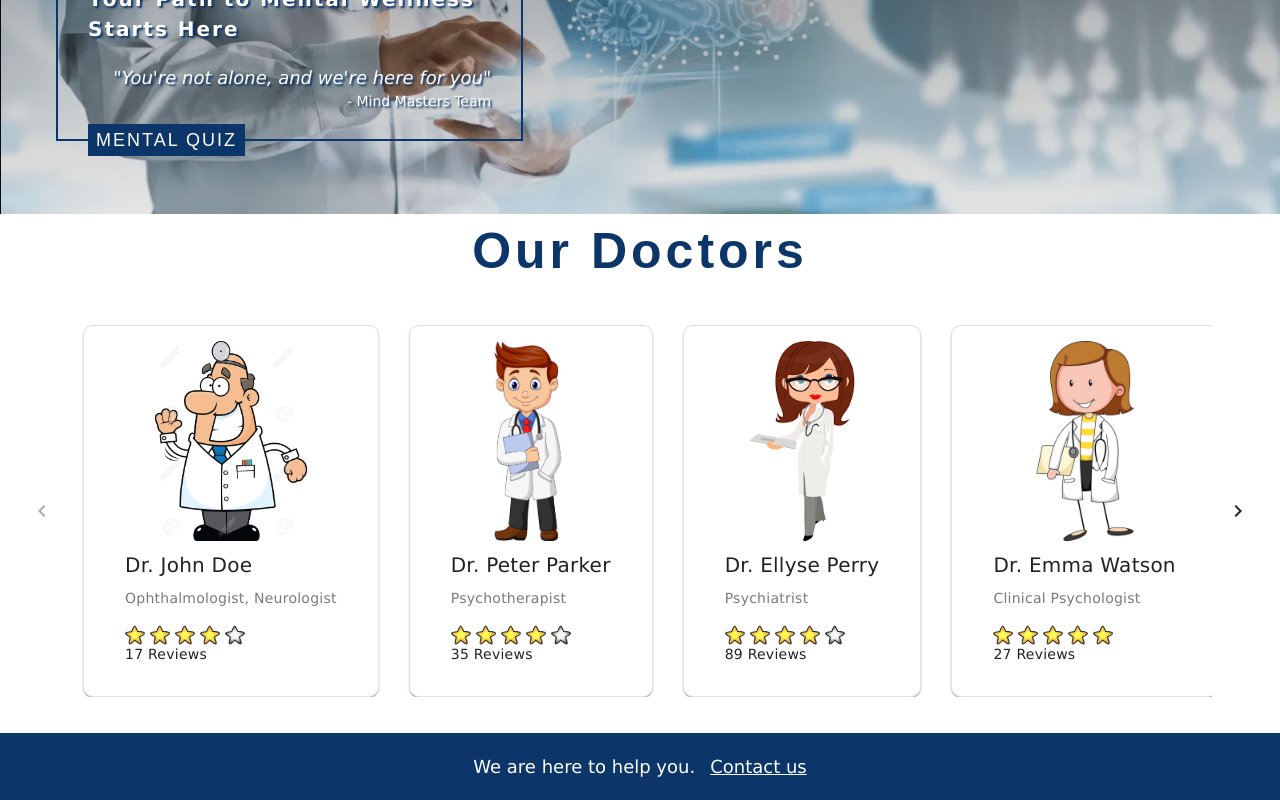
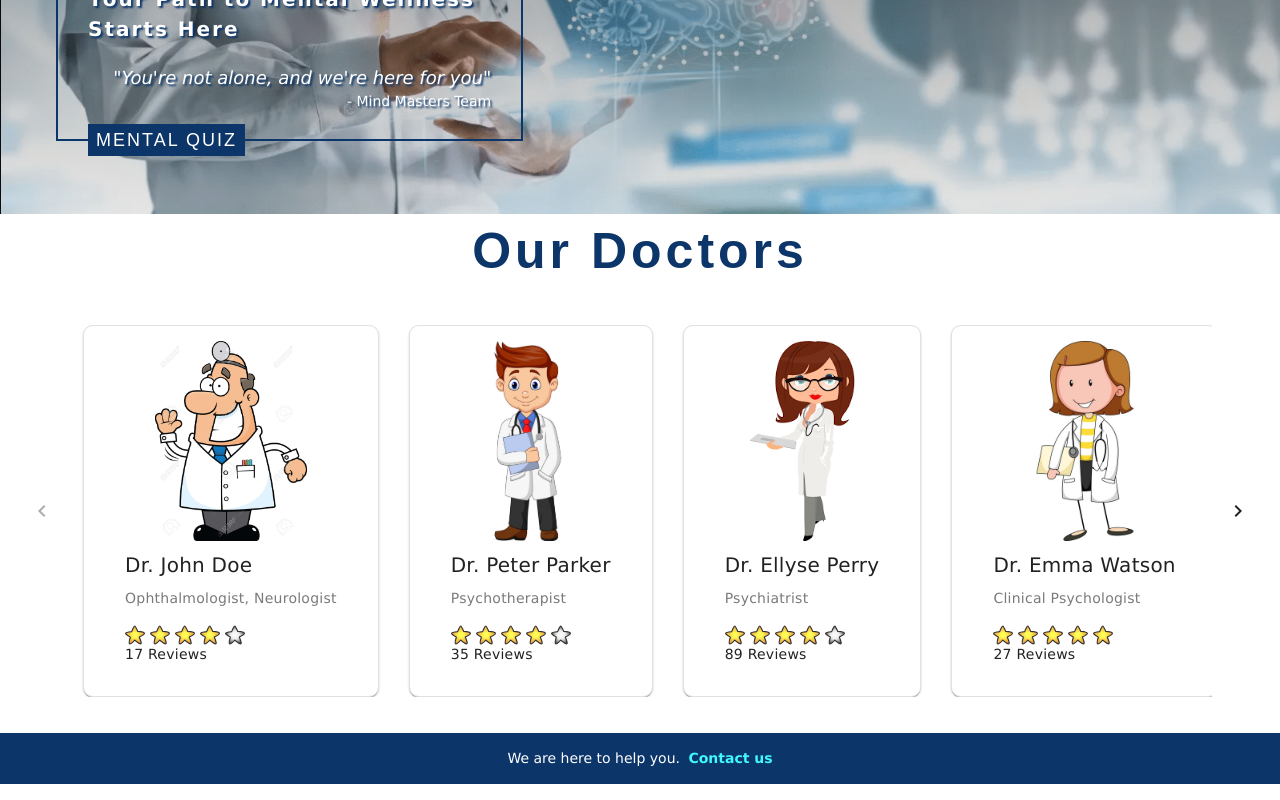
Before and after one commit to Feralwater/CogniLearn, a Vue app: page / in a window 1280 px wide. Shown: the part 294-1094 px from the top of the page. Built offline with nearby package versions, Linux system fonts and the light colour scheme.

Commit message:
add footer styles

```diff
--- a/src/components/AppFooter/AppFoote.vue
+++ b/src/components/AppFooter/AppFoote.vue
@@ -14,42 +14,35 @@ export default defineComponent({
 
 <template>
   <footer class="footer">
-    <div class="container">
-      <div class="content has-text-centered">
-        <p>
-          We are here to help you.
-          <router-link :to="Routes.Contact">Contact us</router-link>
-        </p>
-      </div>
-    </div>
+    <p>
+      We are here to help you.
+      <router-link :to="Routes.Contact">Contact us</router-link>
+    </p>
   </footer>
 </template>
 
 <style scoped>
 .footer {
   background-color: var(--secondary);
-  padding: 20px 15px;
+  color: var(--white);
+  padding: 15px 10px;
   text-align: center;
   margin: auto 0 0 0;
 }
 
 .footer p {
-  color: var(--white);
-  font-size: 18px;
-  display: flex;
-  align-items: center;
-  justify-content: center;
-  gap: 15px;
+  font-size: 14px;
+  margin: 0;
 }
 
 .footer a {
-  display: inline-block;
-  color: var(--white);
+  color: var(--tertiary);
+  text-decoration: none;
+  font-weight: bold;
+  margin-left: 4px;
 }
 
 .footer a:hover {
-  color: var(--white);
-  transform: scale(1.05);
+  text-decoration: underline;
 }
-
 </style>
```
